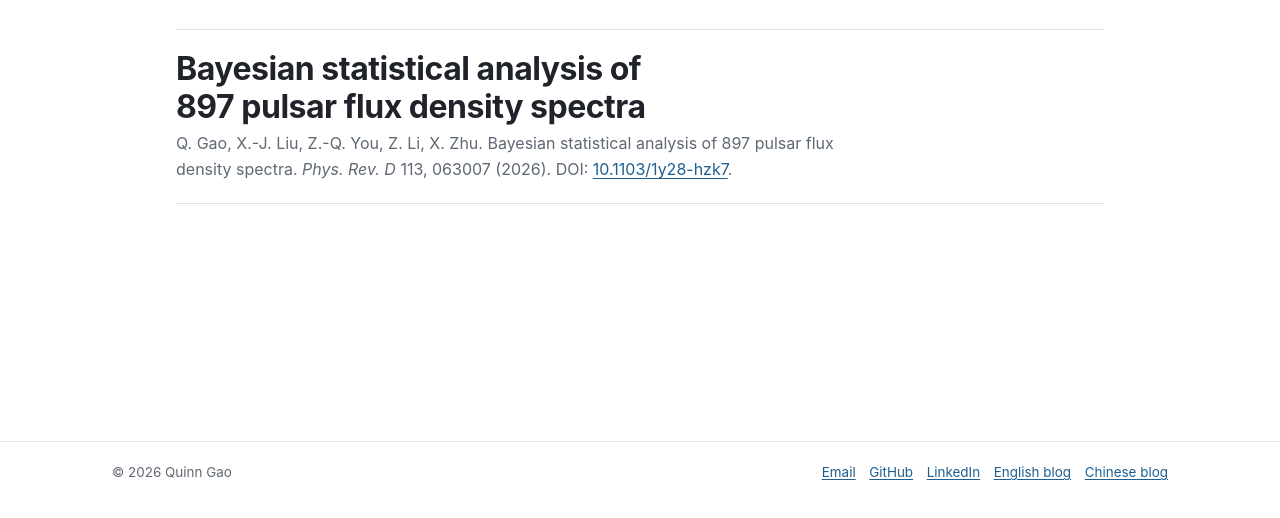
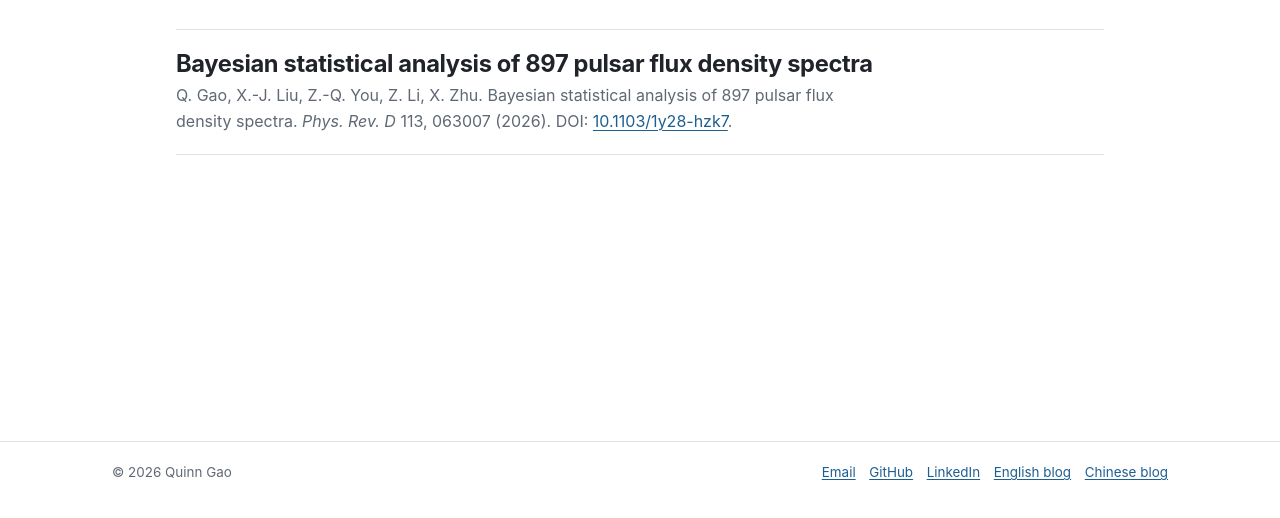
Before and after one commit to QZGao/QZGao.github.io, an Astro site: page /research in a window 1280 px wide. Shown: the part 196-714 px from the top of the page. Built offline with nearby package versions, Linux system fonts and the light colour scheme; Astro itself is replaced by a stand-in of ours.

Commit message:
style: reduce research entry heading size

```diff
--- a/src/components/ResearchList.astro
+++ b/src/components/ResearchList.astro
@@ -34,6 +34,10 @@ const Heading = headingLevel;
     margin-top: var(--space-1);
   }
 
+  .research-entry h2 {
+    font-size: var(--step-2);
+  }
+
   :is(h2, h3) a {
     color: var(--ink);
     text-decoration: none;
```
